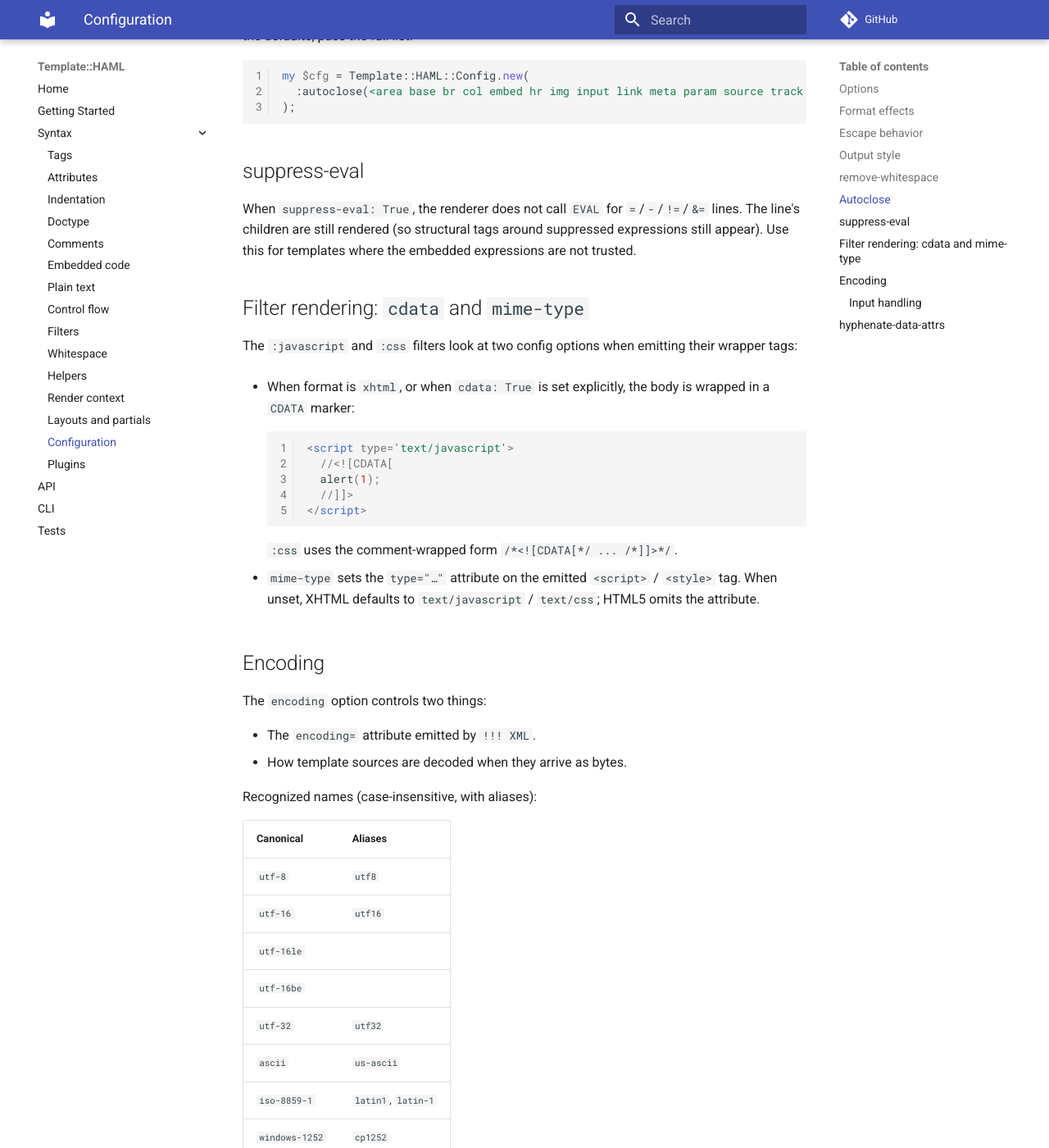
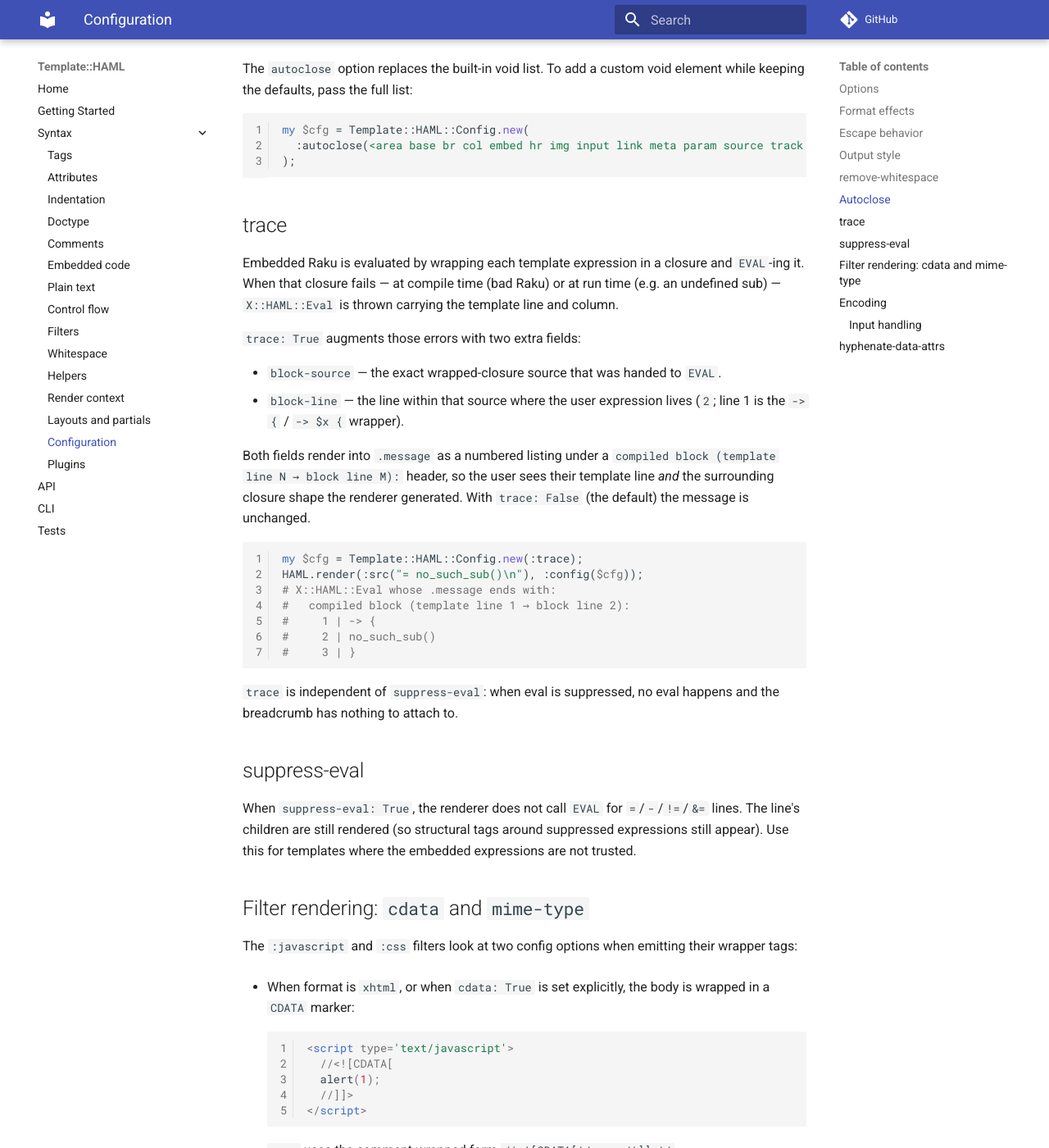
Before and after one commit to gdonald/Template-HAML, an MkDocs documentation site: the page built from docs-src/docs/syntax/config.md, in a window 1280 px wide and 1400 px high, scrolled down 3138 px. Shown: the whole window at 82% size. Built offline with MkDocs 1.6.1 and Material for MkDocs 9.7.7, drawn with Linux system fonts in a browser that asks for light colours; comment, search, counter and statistics services are not loaded; some of the changed text lies outside the part shown.

Commit message:
Add trace for template debugging

````diff
--- a/docs-src/docs/syntax/config.md
+++ b/docs-src/docs/syntax/config.md
@@ -32,6 +32,7 @@ $h.render(:src("%br\n"));                     # uses the instance config
 | `hyphenate-data-attrs`| `False`      | When true, `camelCase` keys under `data:` / `aria:` hashes are emitted as `kebab-case`.          |
 | `output-indent-width` | `2`          | Number of spaces per indent level in pretty output.                                              |
 | `remove-whitespace`   | `False`      | When true, every tag is treated as if both `>` and `<` modifiers were present (except preserved tags keep their inner whitespace). |
+| `trace`               | `False`      | When true, render-time `X::HAML::Eval` errors include the compiled-block source and a template-line → block-line breadcrumb. See [trace](#trace). |
 | `autoclose`           | HTML5 voids  | List of element names that auto-self-close: `area base br col embed hr img input link meta param source track wbr`. |
 | `preserve`            | `<pre textarea>` | List of elements whose inner whitespace is preserved.                                       |
 
@@ -112,6 +113,37 @@ my $cfg = Template::HAML::Config.new(
   :autoclose(<area base br col embed hr img input link meta param source track wbr custom-tag>),
 );
 ```
+
+## trace
+
+Embedded Raku is evaluated by wrapping each template expression in a closure
+and `EVAL`-ing it. When that closure fails — at compile time (bad Raku) or at
+run time (e.g. an undefined sub) — `X::HAML::Eval` is thrown carrying the
+template line and column.
+
+`trace: True` augments those errors with two extra fields:
+
+* `block-source` — the exact wrapped-closure source that was handed to `EVAL`.
+* `block-line` — the line within that source where the user expression lives
+  (`2`; line 1 is the `-> { ` / `-> $x { ` wrapper).
+
+Both fields render into `.message` as a numbered listing under a
+`compiled block (template line N → block line M):` header, so the user sees
+their template line *and* the surrounding closure shape the renderer
+generated. With `trace: False` (the default) the message is unchanged.
+
+```raku
+my $cfg = Template::HAML::Config.new(:trace);
+HAML.render(:src("= no_such_sub()\n"), :config($cfg));
+# X::HAML::Eval whose .message ends with:
+#   compiled block (template line 1 → block line 2):
+#     1 | -> {
+#     2 | no_such_sub()
+#     3 | }
+```
+
+`trace` is independent of `suppress-eval`: when eval is suppressed, no eval
+happens and the breadcrumb has nothing to attach to.
 
 ## suppress-eval
 
````
Also changed, not shown: 6 other files.
